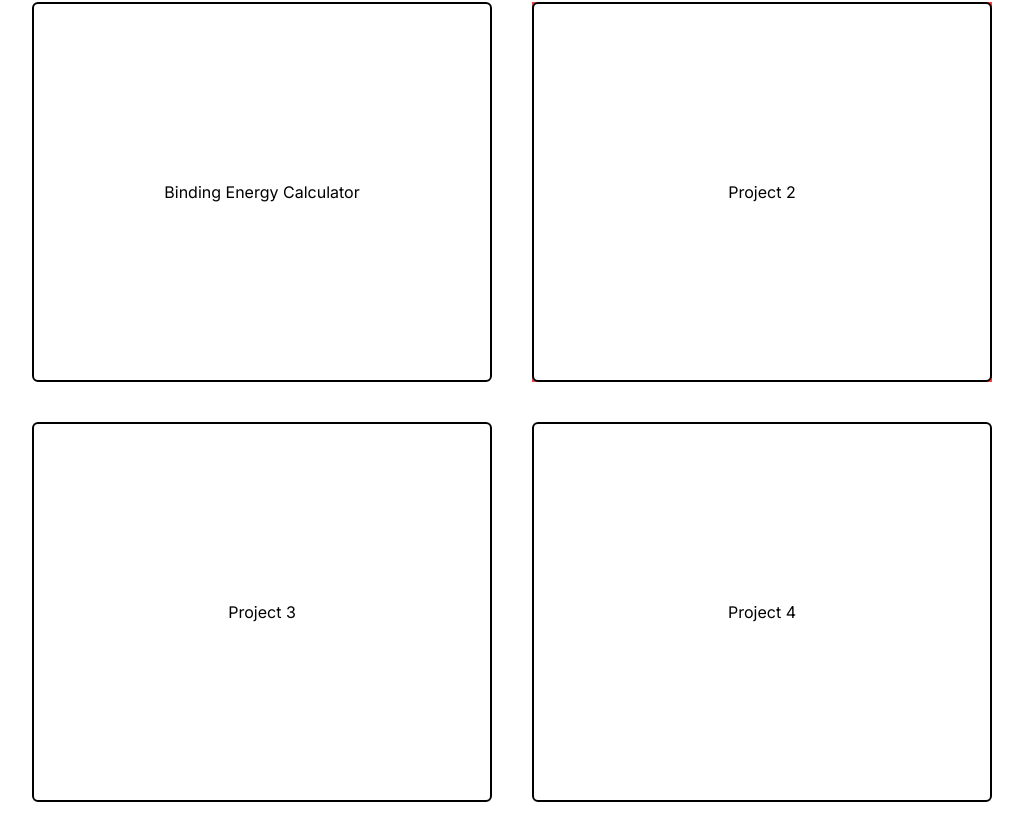
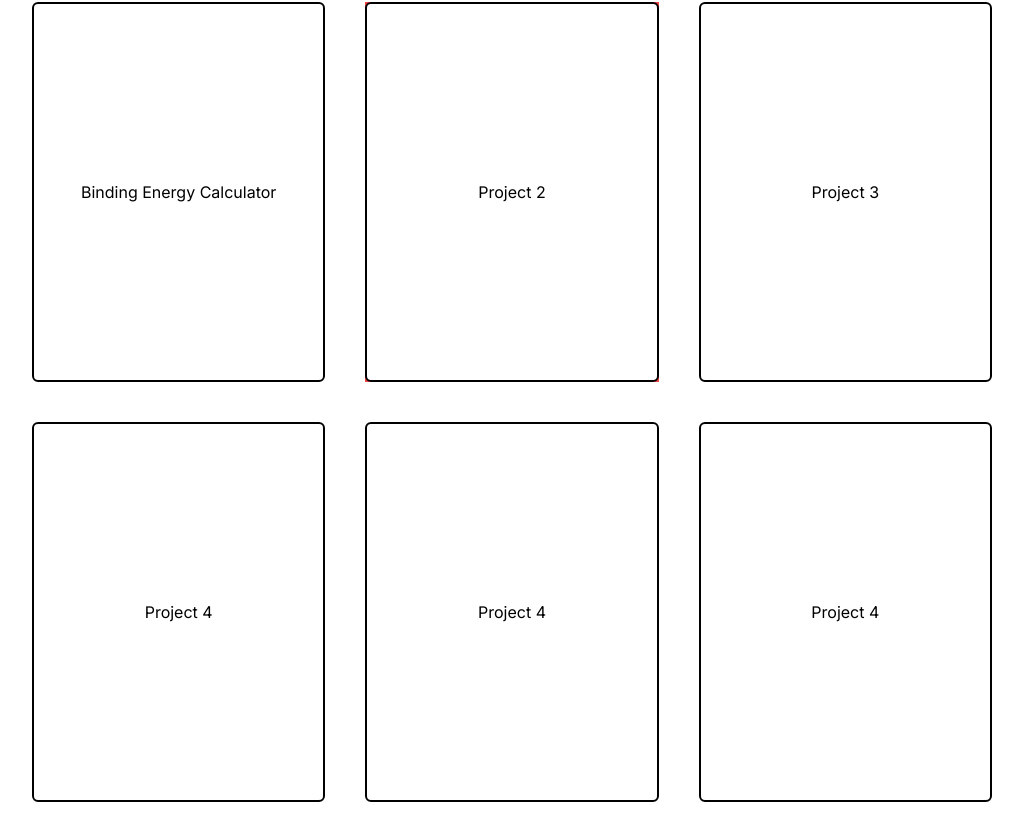
Before and after one commit to CSU-Physics/csu-physics.github.io, a Next.js app: page / in a window 1280 px wide. Shown: the part 1082-1922 px from the top of the page, without its empty margins (128-1151 px from the left). Built offline with nearby package versions, Linux system fonts and the light colour scheme.

Commit message:
May 28:4

```diff
--- a/app/layout.js
+++ b/app/layout.js
@@ -11,7 +11,11 @@ export const metadata = {
 export default function RootLayout({ children }) {
   return (
     <html lang="en" className="!scroll-smooth">
+      <head>
+        <title>CSU Physics</title>
+      </head>
       <body className={inter.className}>{children}</body>
+
     </html>
   );
 }
--- a/app/page.js
+++ b/app/page.js
@@ -43,14 +43,14 @@ export default function Home() {
           </p>
         </div>
         <div className="flex flex-col gap-10 py-10 lg:flex-row lg:flex-wrap" >
-          <div className=" basis-1/3 flex-1 " >
+          <div className=" basis-1/4 flex-1 " >
             {/* <Image src={} className=" rounded-lg object-cover" width={'100%'} height={"100%"} layout=" responsive"/>/ */}
             <div className="flex flex-col justify-center bg-white h-[380px] w-full border-black rounded-md border-2" >
               <a href="https://csu-physics.github.io/binding-energy/" target="new" className="text-center " >Binding Energy Calculator</a>
             </div>
           </div>
 
-          <div className=" basis-1/3 flex-1 " >
+          <div className=" basis-1/4 flex-1 " >
             {/* <Image src={} className=" rounded-lg object-cover" width={'100%'} height={"100%"} layout=" responsive"/>/ */}
             <div className="bg-red-500 h-[380px] w-full" >
               <div className="flex flex-col justify-center bg-white h-[380px] w-full border-black rounded-md border-2" >
@@ -59,7 +59,7 @@ export default function Home() {
             </div>
           </div>
 
-          <div className=" basis-1/3 flex-1 " >
+          <div className=" basis-1/4 flex-1 " >
             {/* <Image src={} className=" rounded-lg object-cover" width={'100%'} height={"100%"} layout=" responsive"/>/ */}
             <div className="flex flex-col justify-center bg-white h-[380px] w-full border-black rounded-md border-2" >
               <h3 className="text-center " >Project 3</h3>
@@ -67,7 +67,22 @@ export default function Home() {
           </div>
 
 
-          <div className=" basis-1/3 flex-1 " >
+          <div className=" basis-1/4 flex-1 " >
+            {/* <Image src={} className=" rounded-lg object-cover" width={'100%'} height={"100%"} layout=" responsive"/>/ */}
+            <div className="flex flex-col justify-center bg-white h-[380px] w-full border-black rounded-md border-2" >
+              <h3 className="text-center " >Project 4</h3>
+            </div>
+          </div>
+
+
+          <div className=" basis-1/4 flex-1 " >
+            {/* <Image src={} className=" rounded-lg object-cover" width={'100%'} height={"100%"} layout=" responsive"/>/ */}
+            <div className="flex flex-col justify-center bg-white h-[380px] w-full border-black rounded-md border-2" >
+              <h3 className="text-center " >Project 4</h3>
+            </div>
+          </div>
+
+          <div className=" basis-1/4 flex-1 " >
             {/* <Image src={} className=" rounded-lg object-cover" width={'100%'} height={"100%"} layout=" responsive"/>/ */}
             <div className="flex flex-col justify-center bg-white h-[380px] w-full border-black rounded-md border-2" >
               <h3 className="text-center " >Project 4</h3>
```
